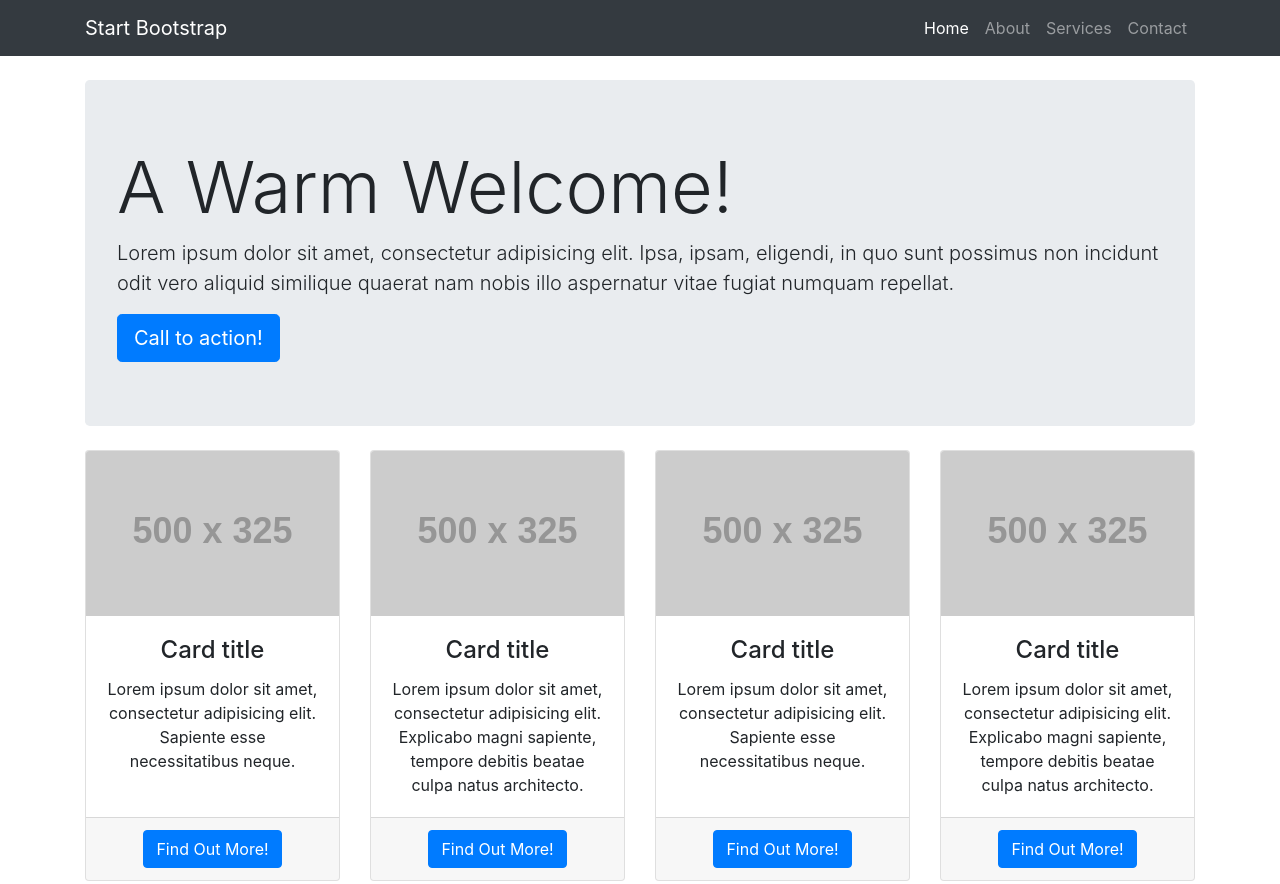
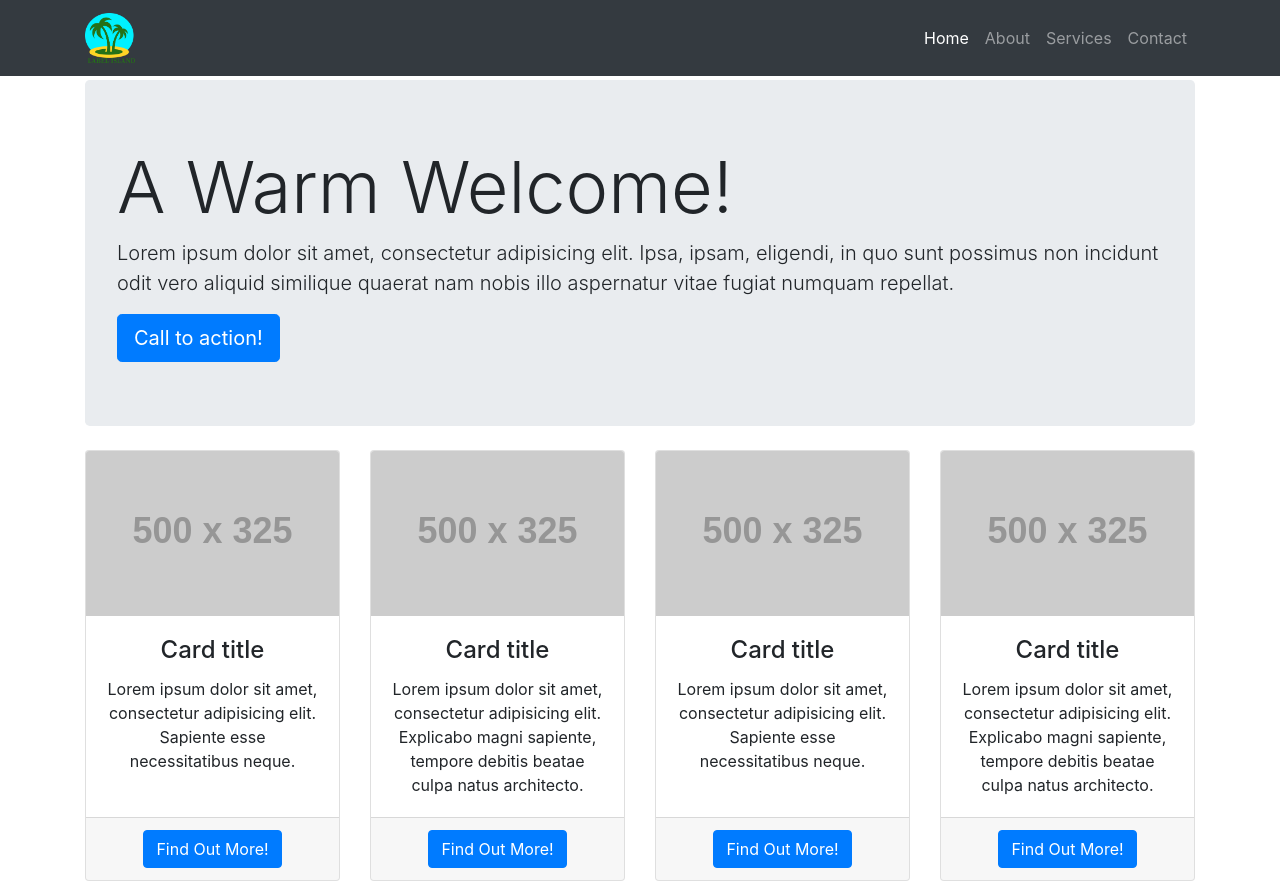
Before and after one commit to JG1R50RQDF/JG1R50RQDF.github.io, a website: page index.html in a window 1280 px wide. Shown: the top 884 px of the page. Drawn offline with Linux system fonts and the light colour scheme; placeholder pictures from the web are drawn by us.

Commit message:
Update index.html

```diff
--- a/index.html
+++ b/index.html
@@ -23,7 +23,7 @@
   <!-- Navigation -->
   <nav class="navbar navbar-expand-lg navbar-dark bg-dark fixed-top">
     <div class="container">
-      <a class="navbar-brand" href="#">Start Bootstrap</a>
+      <a class="navbar-brand" href="#"><img src="label_island.png" width="50" height="50"></a>
       <button class="navbar-toggler" type="button" data-toggle="collapse" data-target="#navbarResponsive" aria-controls="navbarResponsive" aria-expanded="false" aria-label="Toggle navigation">
         <span class="navbar-toggler-icon"></span>
       </button>
```
